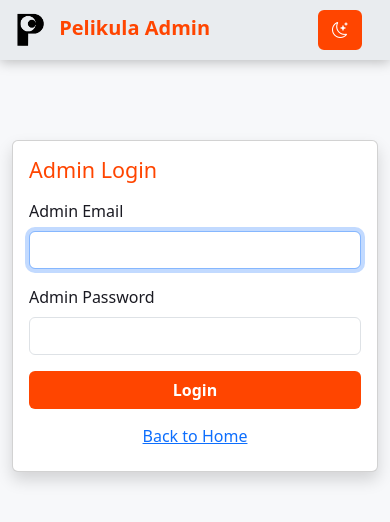
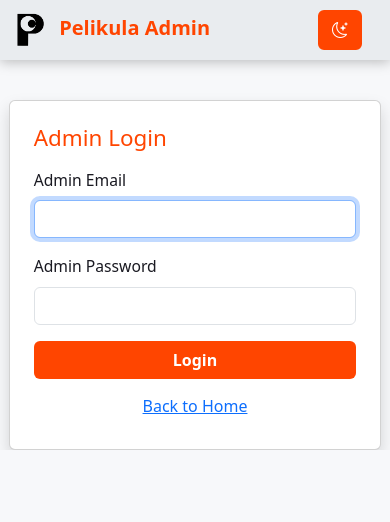
Before and after one commit to timbibat/PELIKULA_APP, a PHP site: page /admin_login.php in a window 390 px wide. Shown: the top 522 px of the page. Run offline with PHP 8.4, Linux system fonts and the light colour scheme.

Commit message:
admin login responsiveness

```diff
--- a/admin_login.php
+++ b/admin_login.php
@@ -27,6 +27,7 @@
 <head>
     <meta charset="UTF-8">
     <title>Admin Login - Pelikula</title>
+    <meta name="viewport" content="width=device-width,initial-scale=1">
     <link href="https://cdn.jsdelivr.net/npm/bootstrap@5.3.8/dist/css/bootstrap.min.css" rel="stylesheet">
     <link rel="stylesheet" href="https://cdn.jsdelivr.net/npm/bootstrap-icons@1.11.3/font/bootstrap-icons.min.css">
     <style>
@@ -54,6 +55,10 @@
       --toggle-btn-color: #0d6efd;
       --toggle-btn-border: #0d6efd;
     }
+    html, body {
+      max-width: 100vw;
+      overflow-x: hidden;
+    }
     body { background: var(--bg-main); color: var(--text-main); }
     .navbar { background: var(--navbar-bg) !important; box-shadow:0 2px 12px rgba(0,0,0,0.25);}
     .navbar .navbar-brand { color: var(--accent) !important; }
@@ -67,6 +72,31 @@
       outline: 2px solid var(--toggle-btn-border);
     }
     .card { background: var(--bg-card); color: var(--text-main);}
+    .login-container {
+      max-width: 400px;
+      width: 100%;
+      margin: 80px auto 0 auto;
+      padding: 0 1rem;
+    }
+    @media (max-width: 600px) {
+      .login-container {
+        max-width: 98vw;
+        padding: 0 0.3rem;
+        margin-top: 40px;
+      }
+      .card {
+        padding: 0.5rem;
+      }
+      h4.mb-3 {
+        font-size: 1.4rem;
+      }
+      .form-label {
+        font-size: 0.98rem;
+      }
+      .btn, .btn-link {
+        font-size: 1rem;
+      }
+    }
     </style>
     <script>
     function setMode(mode) {
@@ -108,7 +138,7 @@
     </div>
   </div>
 </nav>
-    <div class="container" style="max-width: 400px; margin-top: 80px;">
+    <div class="login-container">
         <div class="card shadow">
             <div class="card-body">
                 <h4 class="mb-3" style="color:var(--accent);">Admin Login</h4>
```
